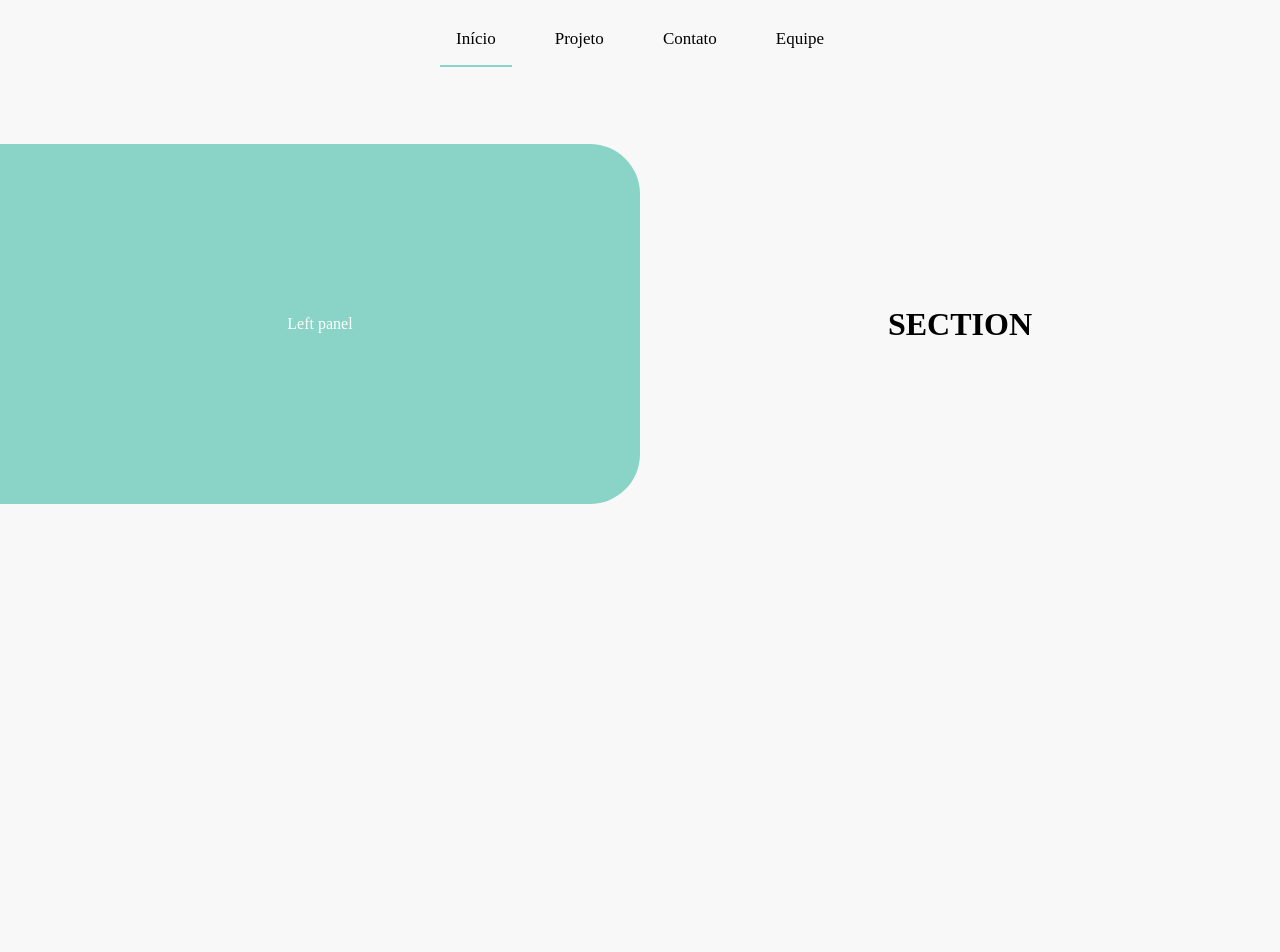
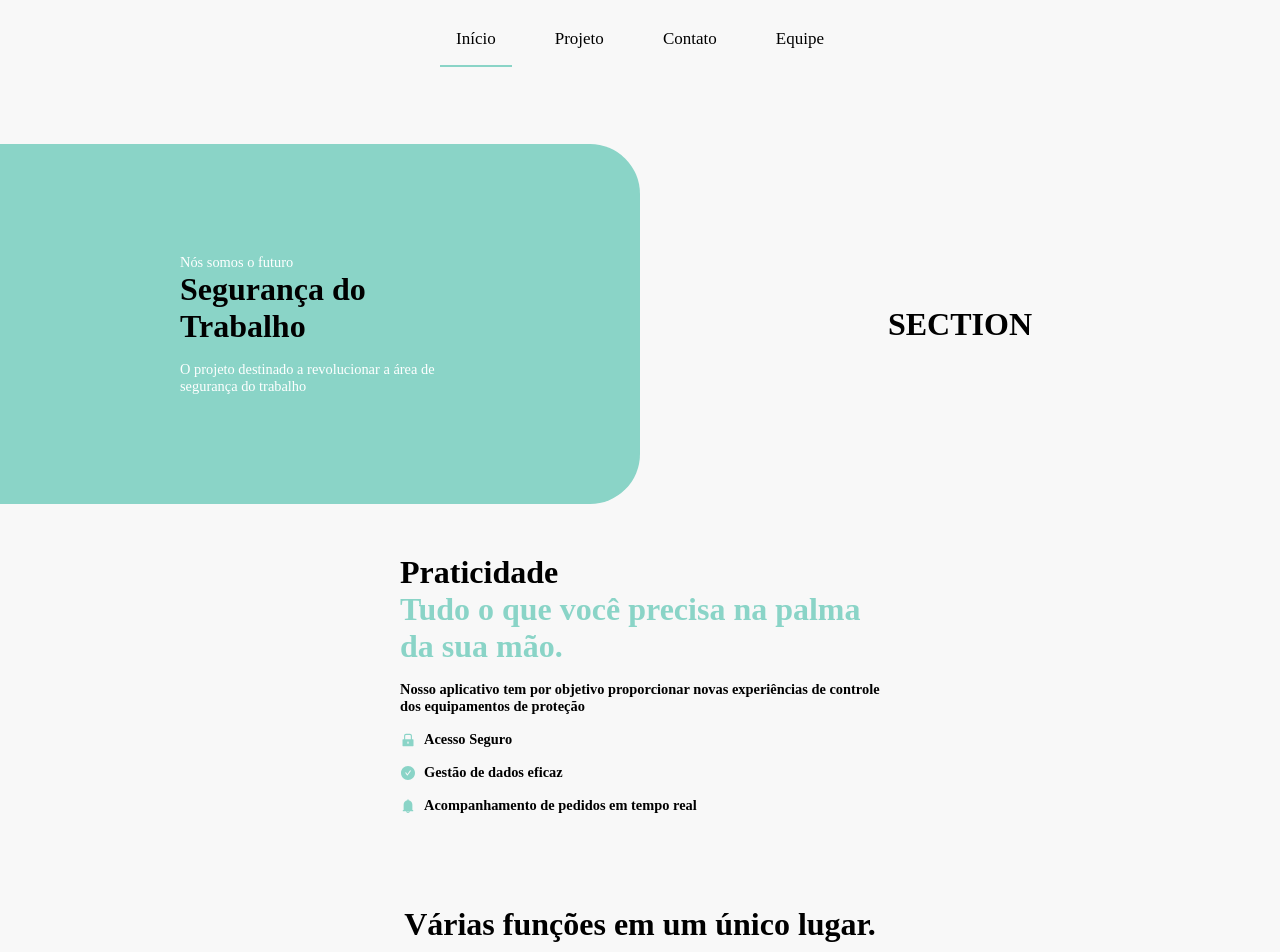
Before and after one commit to xsadia/desafio_tecnico_imcode, a React (Vite) app: page / in a window 1280 px wide. Shown: the top 952 px of the page. Built offline with nearby package versions, Linux system fonts and the light colour scheme.

Commit message:
feat: tiltei

```diff
--- a/package.json
+++ b/package.json
@@ -7,9 +7,11 @@
     "preview": "vite preview"
   },
   "dependencies": {
+    "@types/react-slick": "^0.23.8",
     "react": "^17.0.2",
     "react-dom": "^17.0.2",
     "react-icons": "^4.3.1",
+    "react-slick": "^0.28.1",
     "styled-components": "^5.3.3"
   },
   "devDependencies": {
--- a/src/components/Layout/styles.ts
+++ b/src/components/Layout/styles.ts
@@ -3,5 +3,6 @@ import styled from "styled-components";
 export const MainContent = styled.main`
   display: flex;
   justify-content: center;
-  height: 100vh;
+  flex-direction: column;
+  height: fit-content;
 `;
--- a/src/components/LeftPanel/styles.ts
+++ b/src/components/LeftPanel/styles.ts
@@ -1,4 +1,4 @@
-import styled, { css } from "styled-components";
+import styled from "styled-components";
 
 type ContainerProps = {
   color: string;
@@ -7,8 +7,9 @@ type ContainerProps = {
 
 export const Container = styled.div<ContainerProps>`
   display: flex;
-  align-items: center;
+  flex-direction: column;
   justify-content: center;
+  padding: 48px 180px;
   width: 50%;
   border-radius: 0 50px 50px 0;
   background: ${(props) => props.color};
--- a/src/components/Section/styles.ts
+++ b/src/components/Section/styles.ts
@@ -6,5 +6,5 @@ export const Container = styled.div`
   justify-content: space-between;
   width: 100vw;
   height: fit-content;
-  min-height: 360px;
+  //min-height: 360px;
 `;
--- a/src/pages/Landing.tsx
+++ b/src/pages/Landing.tsx
@@ -2,18 +2,74 @@ import { Layout } from "../components/Layout";
 import { LeftPanel } from "../components/LeftPanel";
 import { Section } from "../components/Section";
 import * as S from "./landingStyles";
+import { AiFillLock, AiFillCheckCircle, AiFillBell } from "react-icons/ai";
+import { Carousel } from "../components/Carousel";
 
 export const Landing = () => {
   return (
     <Layout>
       <Section>
         <LeftPanel color="#8ad4c7" height={360}>
-          Left panel
+          <S.Text color="#fff" maxWidth={260} fontsize={0.9}>
+            Nós somos o futuro
+          </S.Text>
+          <S.TextContainer>
+            <S.Text color="#000" maxWidth={260} fontsize={2} bold>
+              Segurança do Trabalho
+            </S.Text>
+          </S.TextContainer>
+          <S.Text color="#fff" maxWidth={260} fontsize={0.9}>
+            O projeto destinado a revolucionar a área de segurança do trabalho
+          </S.Text>
         </LeftPanel>
-        <S.TestContainer>
+        <S.Container width={50} height={360}>
           <h1>SECTION</h1>
-        </S.TestContainer>
+        </S.Container>
       </Section>
+      <Section>
+        <S.Container width={100} height={360}>
+          <S.TextContainer>
+            <S.Text color="#000" maxWidth={260} fontsize={2} bold>
+              Praticidade
+            </S.Text>
+            <S.Text color="#8ad4c7" maxWidth={480} fontsize={2} bold>
+              Tudo o que você precisa na palma da sua mão.
+            </S.Text>
+          </S.TextContainer>
+          <S.TextContainer>
+            <S.Text color="#000" maxWidth={480} fontsize={0.9} bold>
+              Nosso aplicativo tem por objetivo proporcionar novas experiências
+              de controle dos equipamentos de proteção
+            </S.Text>
+          </S.TextContainer>
+          <S.IconContainer>
+            <AiFillLock />
+            <S.Text color="#000" maxWidth={480} fontsize={0.9} bold>
+              Acesso Seguro
+            </S.Text>
+          </S.IconContainer>
+          <S.IconContainer>
+            <AiFillCheckCircle />
+            <S.Text color="#000" maxWidth={480} fontsize={0.9} bold>
+              Gestão de dados eficaz
+            </S.Text>
+          </S.IconContainer>
+          <S.IconContainer>
+            <AiFillBell />
+            <S.Text color="#000" maxWidth={480} fontsize={0.9} bold>
+              Acompanhamento de pedidos em tempo real
+            </S.Text>
+          </S.IconContainer>
+        </S.Container>
+      </Section>
+      <Section>
+        <S.Container width={100} height={120}>
+          <S.Text color="#000" maxWidth={480} fontsize={2} bold>
+            Várias funções em um único lugar.
+          </S.Text>
+        </S.Container>
+      </Section>
+      <Section></Section>
     </Layout>
   );
 };
--- a/src/pages/landingStyles.ts
+++ b/src/pages/landingStyles.ts
@@ -1,9 +1,51 @@
-import styled from "styled-components";
+import styled, { css } from "styled-components";
 
-export const TestContainer = styled.div`
-  height: 360px;
-  width: 50%;
+type ContainerProps = {
+  height: number;
+  width: number;
+};
+
+type TextProps = {
+  color: string;
+  fontsize: number;
+  maxWidth: number;
+  bold?: boolean;
+};
+
+export const Container = styled.div<ContainerProps>`
+  height: ${(props) => props.height}px;
+  width: ${(props) => props.width}%;
   display: flex;
+  flex-direction: column;
   align-items: center;
   justify-content: center;
 `;
+
+export const IconContainer = styled.div`
+  width: 480px;
+  display: flex;
+  align-items: center;
+  svg {
+    margin-right: 0.5rem;
+    color: var(--turquoise);
+  }
+
+  & + & {
+    margin-top: 1rem;
+  }
+`;
+
+export const TextContainer = styled.div`
+  margin-bottom: 1rem;
+`;
+
+export const Text = styled.p<TextProps>`
+  color: ${(props) => props.color};
+  max-width: ${(props) => props.maxWidth}px;
+  font-size: ${(props) => props.fontsize}rem;
+  ${(props) =>
+    props.bold &&
+    css`
+      font-weight: bold;
+    `}
+`;
```
Also changed, not shown: src/styles/CarouselStyles.css (added, +43 -0 lines), 1 other file (tests, documents, lock files or other folders).
